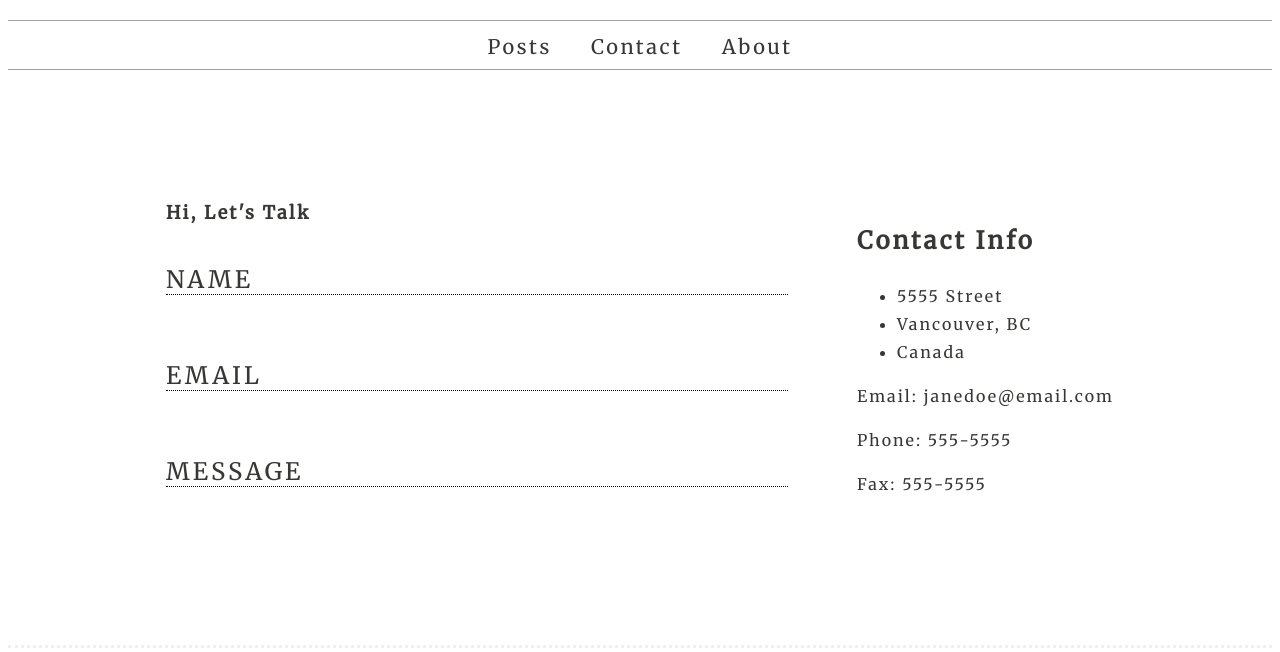
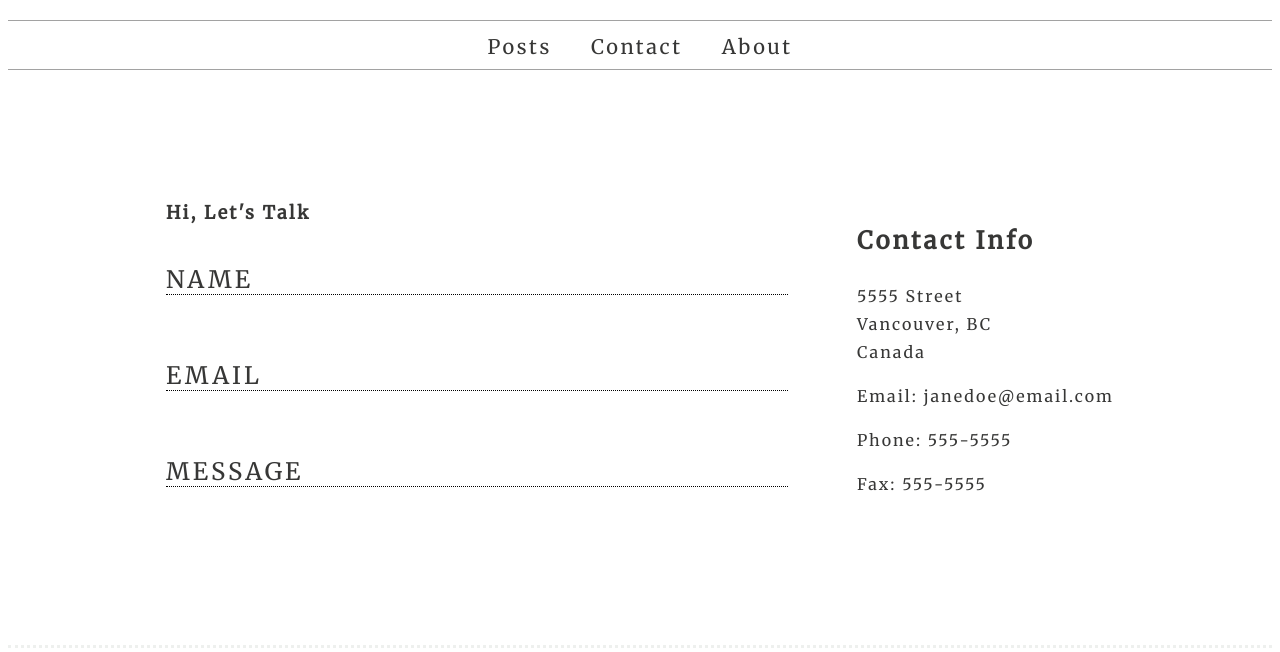
Before and after one commit to JoeMics/simple-blog, a website: page index.html in a window 1280 px wide. Shown: the part 119-771 px from the top of the page. Drawn offline with Linux system fonts and the light colour scheme.

Commit message:
fixed ul list style in contact address

```diff
--- a/index.html
+++ b/index.html
@@ -47,7 +47,7 @@
                 </form>
                 <div class="contact__card">
                     <h2>Contact Info</h2>
-                    <ul>
+                    <ul class="contact__address">
                         <li>5555 Street</li>
                         <li>Vancouver, BC</li>
                         <li>Canada</li>
--- a/public/css/main.css
+++ b/public/css/main.css
@@ -376,3 +376,8 @@ cite {
 .contact__form input:focus {
     outline: none;
 }
+
+.contact__address {
+    list-style: none;
+    padding-left: 0;
+}
```
